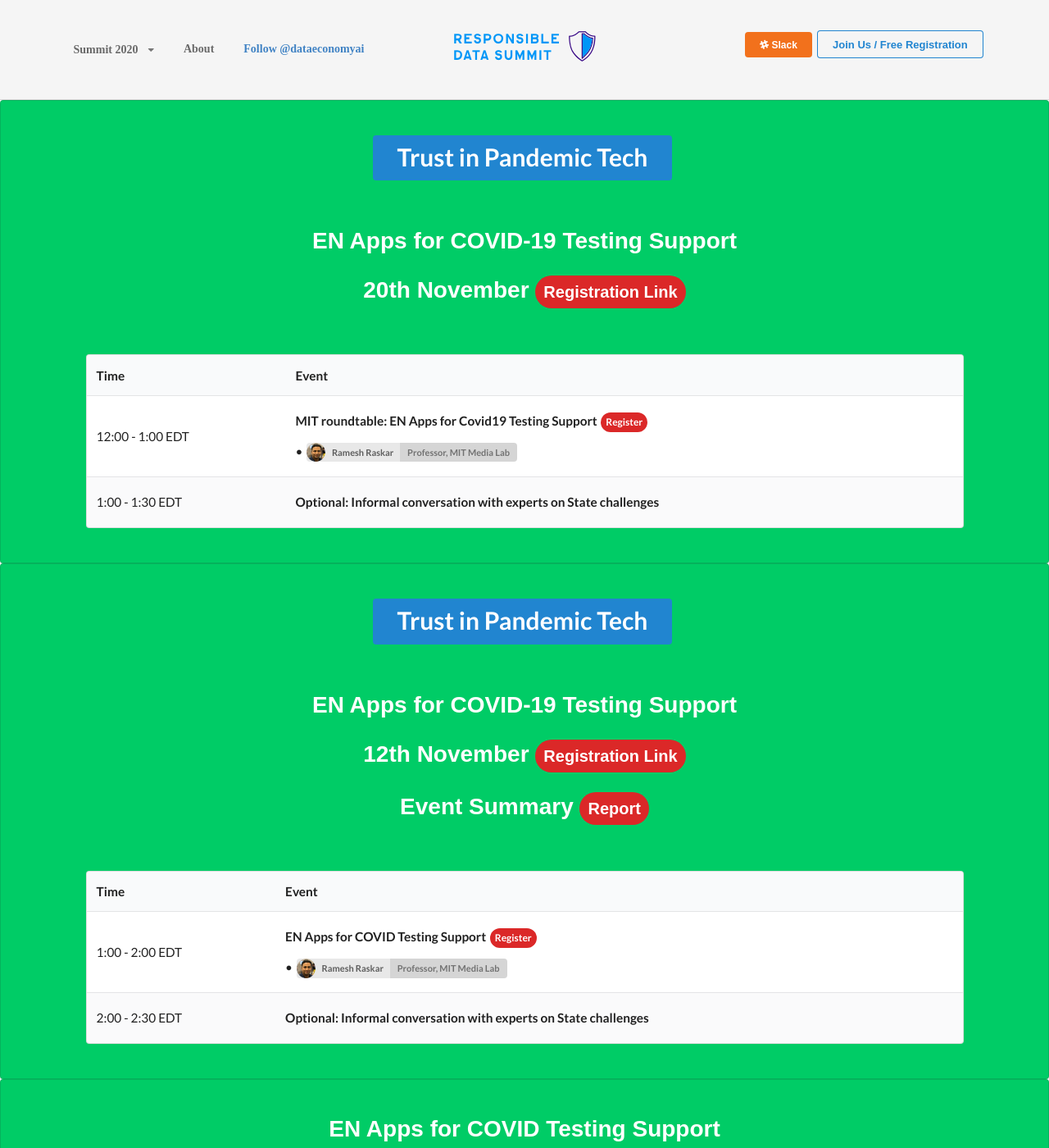
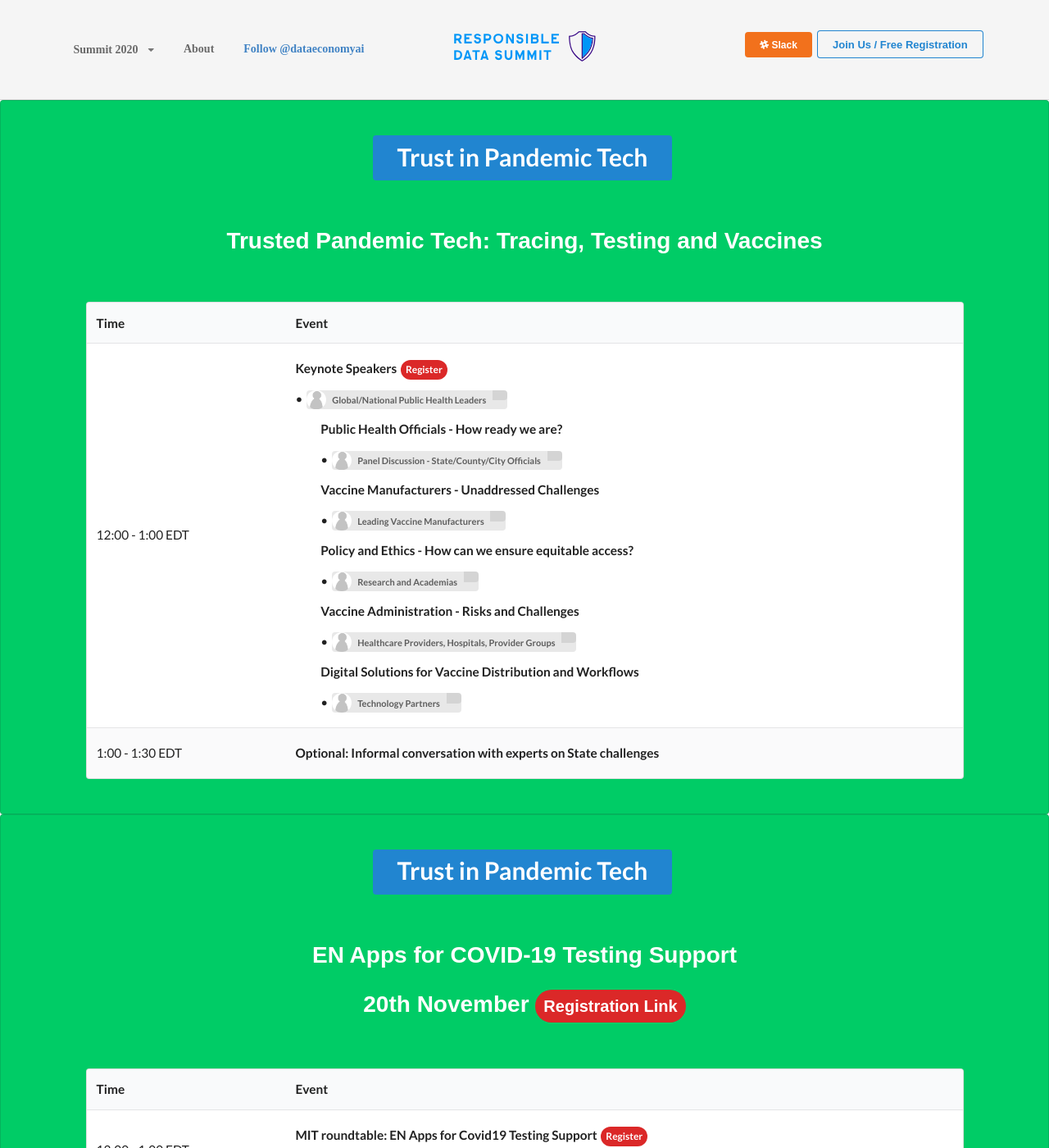
Before and after one commit to responsible-data-summit/events, a Jekyll site: the page built from agenda-0806.html, in a window 1280 px wide and 1400 px high. Shown: the whole window at 82% size. Built offline with Jekyll 4.4.1, drawn with Linux system fonts in a browser that asks for light colours; some web fonts are replaced; comment, search, counter and statistics services are not loaded.

Commit message:
update agenda

```diff
--- /dev/null
+++ b/_data/agenda1211.yml
@@ -0,0 +1,24 @@
+- time: 12:00 - 1:00
+  sections:
+    - title: "Keynote Speakers"
+      register: "https://docs.google.com/forms/d/e/1FAIpQLSc51GNcM_tYxd-fBQ2YPTK5zClCGA2fju3Wu7O1oJn_a96xeg/viewform"
+      speakers:
+        - name: Global/National Public Health Leaders
+    - title: "Public Health Officials - How ready we are?"
+      speakers:
+        - name: Panel Discussion - State/County/City Officials
+    - title: "Vaccine Manufacturers - Unaddressed Challenges"
+      speakers:
+        - name: Leading Vaccine Manufacturers
+    - title: "Policy and Ethics - How can we ensure equitable access?"
+      speakers:
+        - name: Research and Academias
+    - title: "Vaccine Administration - Risks and Challenges"
+      speakers:
+        - name:  Healthcare Providers, Hospitals, Provider Groups
+    - title: "Digital Solutions for Vaccine Distribution and Workflows"
+      speakers:
+        - name: Technology Partners
+- time: 1:00 - 1:30
+  sections:
+    - title: "Optional: Informal conversation with experts on State challenges"
--- a/agenda-0806.html
+++ b/agenda-0806.html
@@ -2,6 +2,86 @@
 layout: default
 title: Agenda
 ---
+<section class="ui segment center aligned" style="background-color: rgb(0, 204, 102, 1);">
+	<div class="ui container center aligned">
+		<a class="ui huge primary button" href="https://responsibledata.ai/events/trust">
+			<b style="font-size: 1.5em"> Trust in Pandemic Tech </b>
+		</a>
+	</div>
+    <div class="ui container center aligned agenda">
+        <h1> Trusted Pandemic Tech: Tracing, Testing and Vaccines </h1>
+    </div>
+    <div class="ui container left aligned agenda">
+        <table class="ui striped large table">
+            <thead>
+                <tr>
+                    <th>Time</th>
+                    <th>Event</th>
+                </tr>
+            </thead>
+            <tbody>
+                {% for event in site.data.agenda1211 %}
+                    <tr style="line-height: 2.4em;">
+                        <td>{{event.time}} EDT </td>
+                        <td>
+                            {% for section in event.sections %}
+                            <div
+                            {% unless forloop.index == 1 %}
+                                style="padding-left: 2em;"
+                            {% endunless %}
+                            >
+                                {% if section.register %}
+                                    <b>{{section.title}} </b> {{section.comment}}
+                                    <a href="{{section.register}}" class="ui red circular label">Register</a>
+                                {% else %}
+                                    <b>{{section.title}} </b> {{section.comment}}
+                                {% endif %}
+                                {% for speaker in section.speakers %}
+                                    {% assign name = speaker.name %}
+                                    {% assign aff = speaker.aff %}
+                                    {% if speaker.avatar %}
+                                        {% assign avatar = speaker.avatar %}
+                                    {% else %}
+                                        {% assign avatar = "unknown.jpg" %}
+                                    {% endif %}
+                                    {% for find_speaker in site.data.speakers_trust %}
+                                        {% if find_speaker.name == name %}
+                                            {% assign aff = find_speaker.title%}
+                                            {% assign avatar = find_speaker.avatar%}
+                                        {% endif %}
+                                    {% endfor %}
+                                    {% for find_speaker in site.data.speakers_pandemic %}
+                                        {% if find_speaker.name == name %}
+                                            {% assign aff = find_speaker.title%}
+                                            {% assign avatar = find_speaker.avatar%}
+                                        {% endif %}
+                                    {% endfor %}
+                                    {% unless forloop.index == 1 and section.inline %}
+                                    <br>
+                                    {% endunless %}
+                                    &bull;
+                                    {% if speaker.link %}
+                                        <a href="{{speaker.link}}">{{speaker.content}}</a>
+                                    {% else %}
+                                        {{speaker.content}}
+                                    {% endif %}
+                                    <a class="ui image label small">
+                                        <img class="ui circular image" src="assets/img/speakers/{{avatar}}" style="border-radius: 500rem;">
+                                        {{name}}
+                                        <div class="detail" title="{{aff}}">{{aff | truncate: site.agenda_aff_length }}</div>
+                                    </a>
+                                    {{speaker.comment}}
+                                {% endfor %}
+                            </div>
+                            {% endfor %}
+                        </td>
+                    </tr>
+                {% endfor %}
+
+            </tbody>
+        </table>
+    </div>
+</section>
 <section class="ui segment center aligned" style="background-color: rgb(0, 204, 102, 1);">
 	<div class="ui container center aligned">
 		<a class="ui huge primary button" href="https://responsibledata.ai/events/trust">
--- a/trust.html
+++ b/trust.html
@@ -8,7 +8,7 @@
 
     <div class="ui container center aligned">
         <h1 class="ui header" style="margin-bottom: 0em;">
-            Trust in Pandemic Tech
+            Trust in Pandemic Tech: Tracing, Testing and Vaccines
         </h1>
         <h3 class="ui header" style="margin-bottom: 0em;">
 		August, September and October<br>
@@ -28,6 +28,7 @@
         <div class="four green ui buttons">
             <a class="ui medium button" style="margin: 0em;" href="https://docs.google.com/forms/d/e/1FAIpQLSc51GNcM_tYxd-fBQ2YPTK5zClCGA2fju3Wu7O1oJn_a96xeg/viewform">Register</a>
             <a class="ui medium button" style="margin: 0em;" href="/events/agenda-0806">Agenda</a>
+            <a class="ui medium button" style="margin: 0em;" href="/events/agenda-0806">Agenda for MIT Conference on Vaccines For All</a>
         </div>
         <br>
     </div>
```
